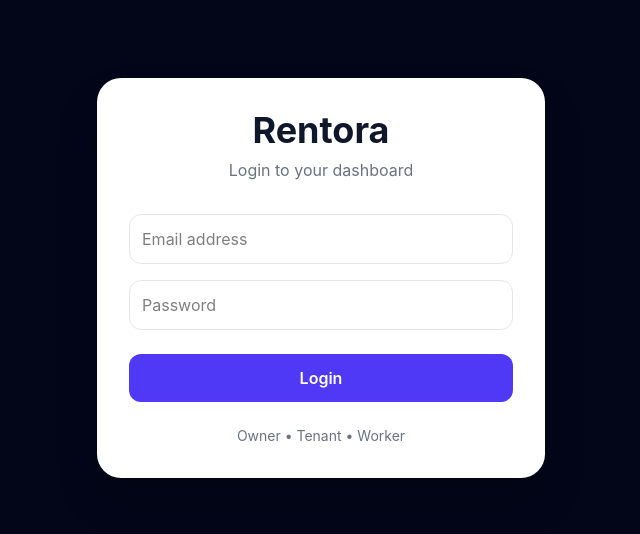
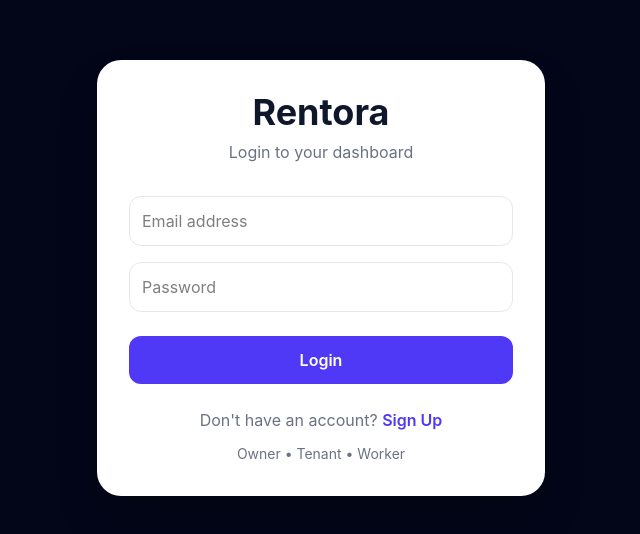
Before and after one commit to Avikshit1104/Rentona-CRM, a React app in the folder frontend/: page /login in a window 1280 px wide. Shown: the part 122-656 px from the top of the page, without its empty margins (319-959 px from the left). Built offline with nearby package versions, Linux system fonts and the light colour scheme; no server answers; the HTML template or start-up script is replaced by a standard one.

Commit message:
Improve login page with signup link

```diff
--- a/frontend/src/pages/auth/login.jsx
+++ b/frontend/src/pages/auth/login.jsx
@@ -1,5 +1,5 @@
 import { useState } from "react";
-import { useNavigate } from "react-router-dom";
+import { useNavigate, Link } from "react-router-dom";
 import toast from "react-hot-toast";
 
 import API from "../../api/axios";
@@ -64,6 +64,7 @@ const Login = () => {
             type="email"
             name="email"
             placeholder="Email address"
+            value={formData.email}
             onChange={handleChange}
             className="border border-gray-200 p-3 rounded-xl outline-none focus:ring-2 focus:ring-indigo-500"
             required
@@ -73,16 +74,18 @@ const Login = () => {
             type="password"
             name="password"
             placeholder="Password"
+            value={formData.password}
             onChange={handleChange}
             className="border border-gray-200 p-3 rounded-xl outline-none focus:ring-2 focus:ring-indigo-500"
             required
           />
 
           <button
+            type="submit"
             disabled={loading}
             className={`mt-2 py-3 rounded-xl text-white font-semibold transition ${
               loading
-                ? "bg-gray-500"
+                ? "bg-gray-500 cursor-not-allowed"
                 : "bg-indigo-600 hover:bg-indigo-700"
             }`}
           >
@@ -90,7 +93,17 @@ const Login = () => {
           </button>
         </form>
 
-        <p className="text-center text-sm text-gray-500 mt-6">
+        <p className="text-center text-gray-500 mt-6">
+          Don't have an account?{" "}
+          <Link
+            to="/signup"
+            className="text-indigo-600 font-semibold hover:underline"
+          >
+            Sign Up
+          </Link>
+        </p>
+
+        <p className="text-center text-sm text-gray-500 mt-3">
           Owner • Tenant • Worker
         </p>
       </div>
```
